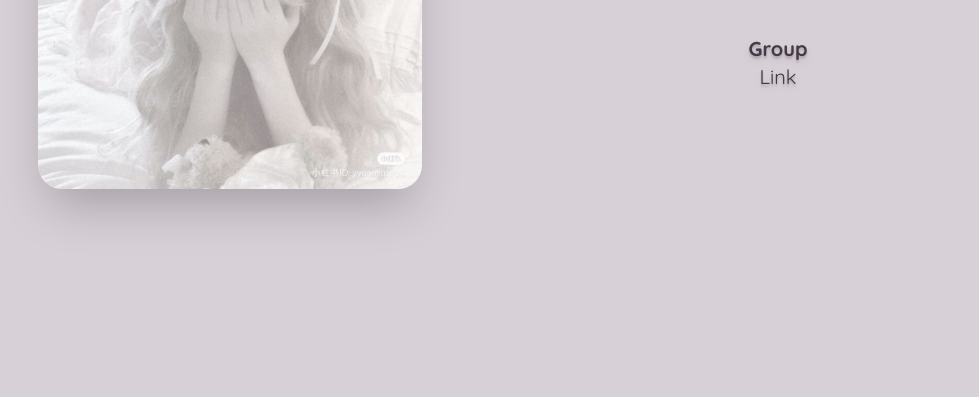
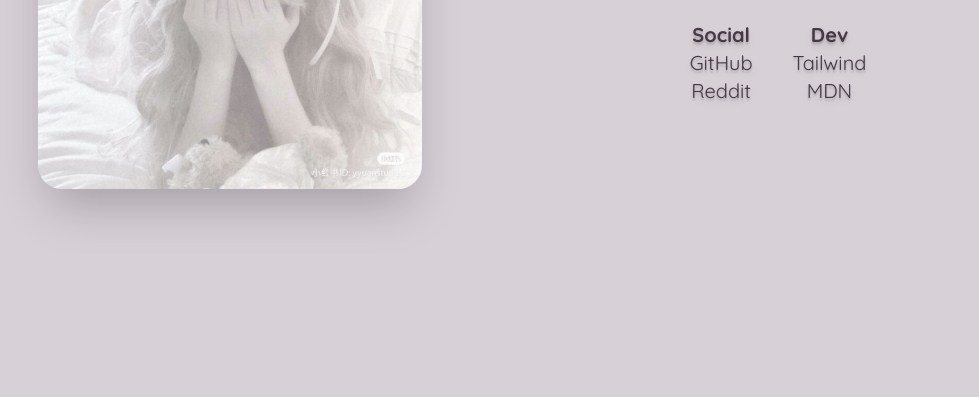
Before and after one commit to cherrblyria/stary, a website: page index.html in a window 1280 px wide. Shown: the part 403-800 px from the top of the page, without its empty margins (104-1083 px from the left). Drawn offline with nearby package versions, Linux system fonts and the light colour scheme; files that its build step writes are made by us from their sources.

Commit message:
feat: get bookmarks from bookmarks.json

```diff
--- /dev/null
+++ b/bookmarks.json
@@ -0,0 +1,16 @@
+[
+  {
+    "category": "Social",
+    "links": [
+      { "name": "GitHub", "url": "https://github.com" },
+      { "name": "Reddit", "url": "https://reddit.com" }
+    ]
+  },
+  {
+    "category": "Dev",
+    "links": [
+      { "name": "Tailwind", "url": "https://tailwindcss.com" },
+      { "name": "MDN", "url": "https://developer.mozilla.org" }
+    ]
+  }
+]
--- a/index.html
+++ b/index.html
@@ -35,7 +35,7 @@
       <div class="md:pl-10 md:pr-15 flex-row content-center">
         <div class="font-serif text-7xl w-lg pb-15 self-end">Where to go?</div>
 
-        <nav class="text-xl gap-10 flex justify-center">
+        <nav id="bookmark-list" class="text-xl gap-10 flex justify-center">
           <div>
             <div class="font-extrabold">Group</div>
             <div>
@@ -47,5 +47,7 @@
         </nav>
       </div>
     </div>
+
+    <script src="./js/script.js"></script>
   </body>
 </html>
--- /dev/null
+++ b/js/script.js
@@ -0,0 +1,28 @@
+async function loadBookmarks() {
+  try {
+    // Fetch the data from your JSON file
+    const response = await fetch('./bookmarks.json');
+    const data = await response.json();
+
+    const container = document.getElementById('bookmark-list');
+
+    // Map through categories and links
+    const html = data.map(group => `
+      <div>
+        <div class="font-extrabold">${group.category}</div>
+        <div class="flex flex-col">
+          ${group.links.map(link => `
+            <a href="${link.url}" class="hover:underline">${link.name}</a>
+          `).join('')}
+        </div>
+      </div>
+    `).join('');
+
+    // Inject the generated HTML into the nav
+    container.innerHTML = html;
+  } catch (err) {
+    console.error("Oops, couldn't load links!", err);
+  }
+}
+
+loadBookmarks();
```
